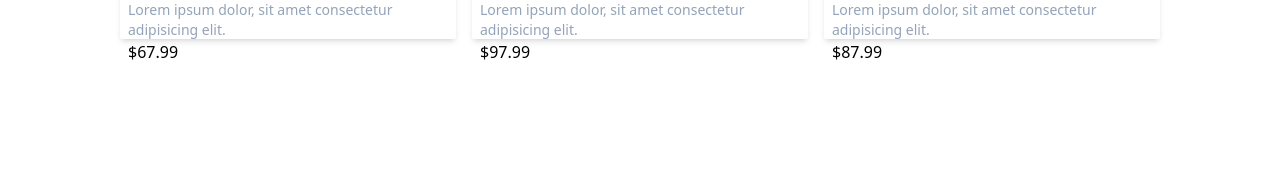
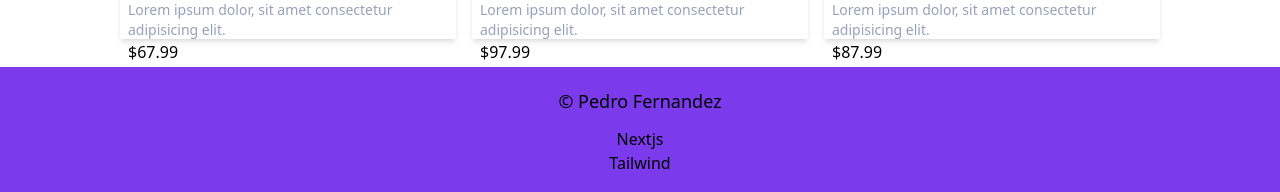
Before and after one commit to PeterMonkey/Shopping-Cart, a Next.js app: page / in a window 1280 px wide. Shown: the part 803-995 px from the top of the page. Before the commit the page ends 867 px from the top, so only its background shows below. Built offline with nearby package versions, Linux system fonts and the light colour scheme.

Commit message:
Creacion del Footer

```diff
--- a/pages/index.tsx
+++ b/pages/index.tsx
@@ -32,18 +32,15 @@ const Home: NextPage = () => {
         }
       </main>
 
-      {/* <footer className={styles.footer}>
-        <a
-          href="https://vercel.com?utm_source=create-next-app&utm_medium=default-template&utm_campaign=create-next-app"
-          target="_blank"
-          rel="noopener noreferrer"
-        >
-          Powered by{' '}
-          <span className={styles.logo}>
-            <Image src="/vercel.svg" alt="Vercel Logo" width={72} height={16} />
-          </span>
-        </a>
-      </footer> */}
+      <footer className="flex flex-col justify-center items-center bg-violet-600 h-32 mt-4">
+        <div className='text-lg'>
+          <h1>© Pedro Fernandez </h1>
+        </div>
+        <div className=' flex flex-col justify-center items-center mt-3'>
+          <a href="https://nextjs.org/" target="_blank">Nextjs</a>
+          <a href="https://tailwindcss.com/" target="_blank">Tailwind</a>
+        </div>
+      </footer>
     </div>
   )
 }
```
